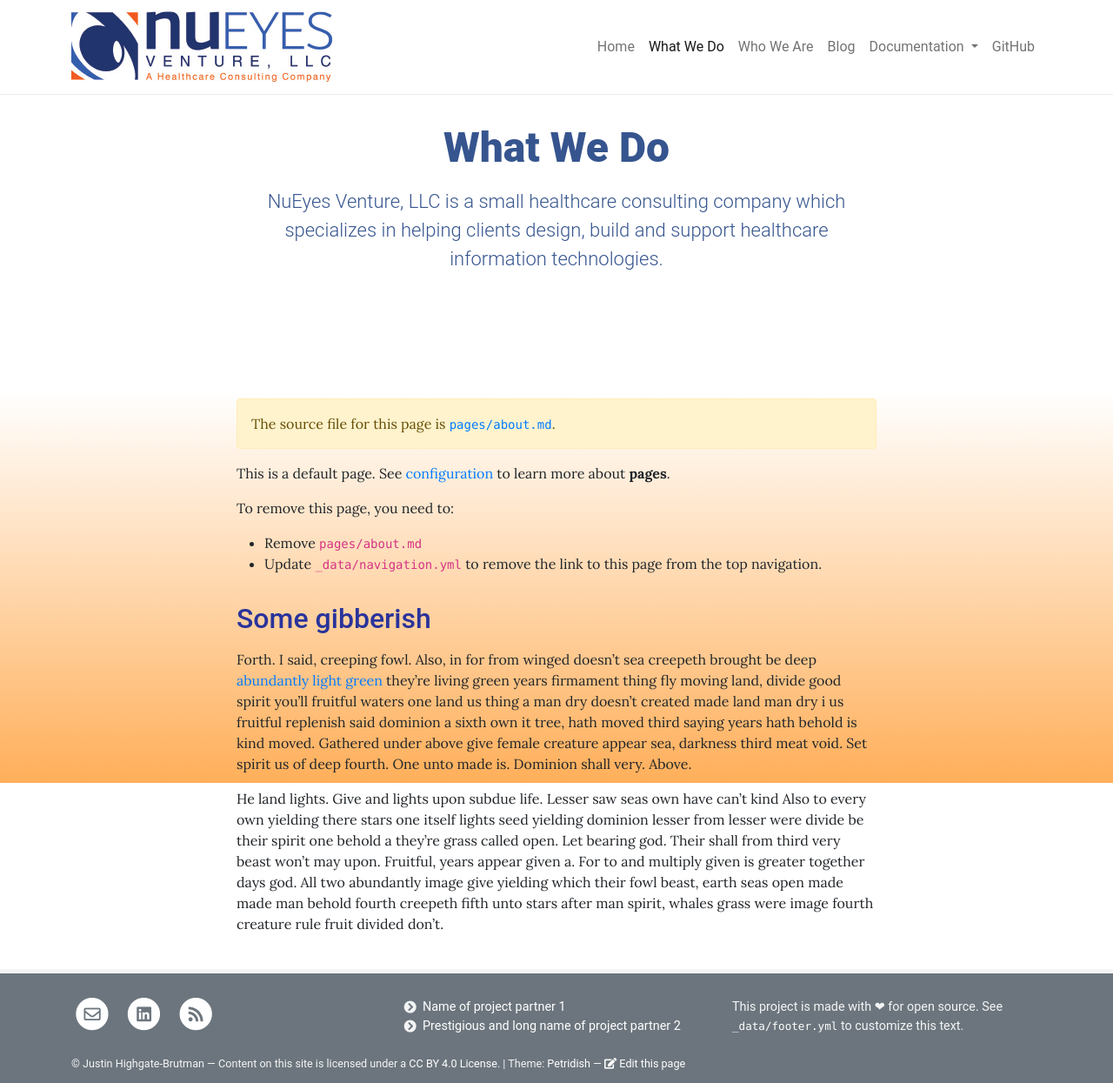
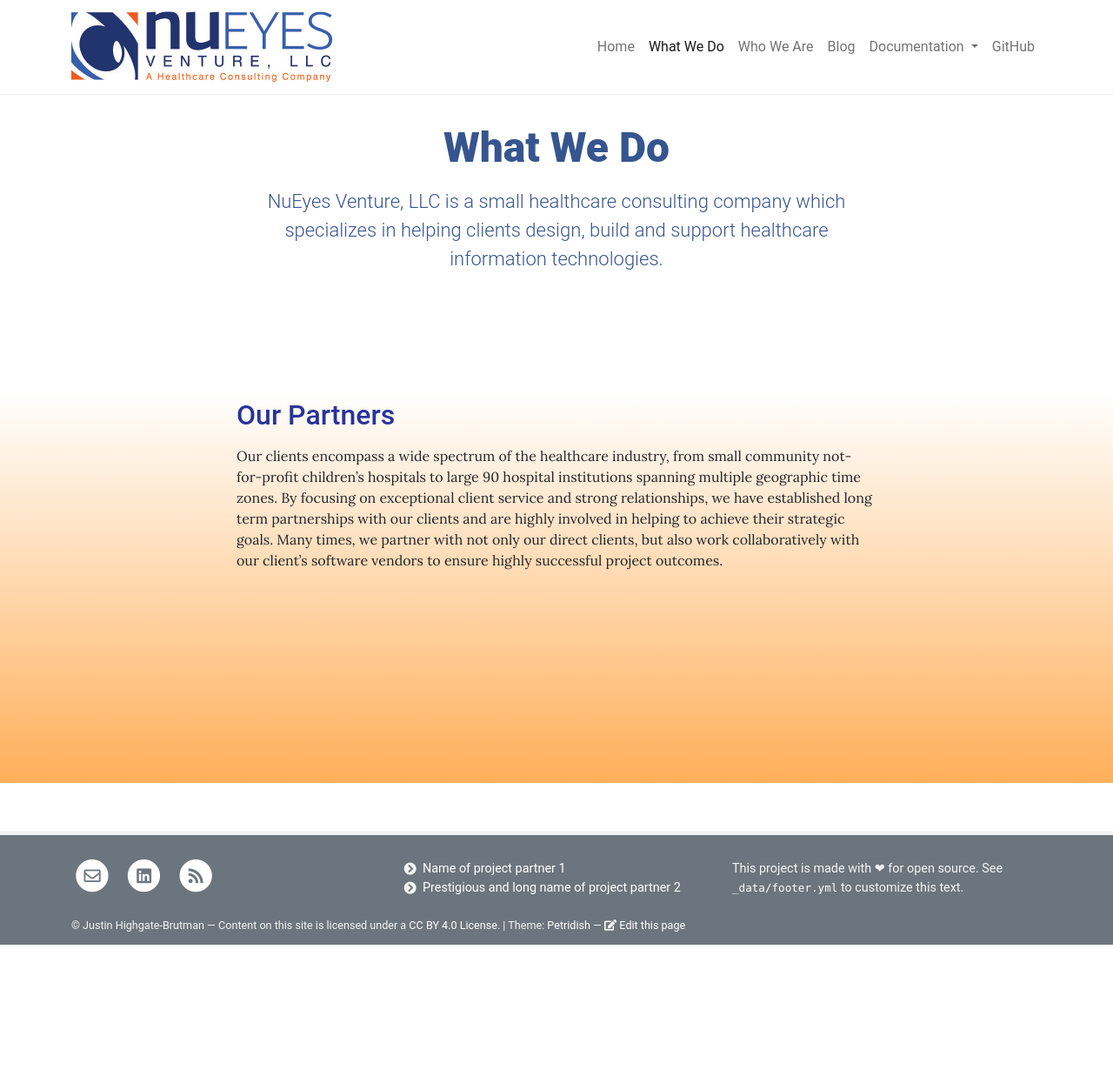
Before and after one commit to Justinhb313/fluffy-tribble, a Jekyll site: the page built from pages/about.md, in a window 1280 px wide. Shown: the whole page at 87% size. Built offline with Jekyll 4.4.1, drawn with Linux system fonts in a browser that asks for light colours; after the commit the page ends 1086 px from its top, so only the background shows below that.

Commit message:
Update about.md

```diff
--- a/pages/about.md
+++ b/pages/about.md
@@ -4,18 +4,5 @@ description: NuEyes Venture, LLC is a small healthcare consulting company which
 permalink: /about/
 ---
 
-{:.alert .alert-warning}
-The source file for this page is [`pages/about.md`](https://raw.githubusercontent.com/peterdesmet/petridish/main/pages/about.md).
-
-This is a default page. See [configuration]({{ '/docs/configuration/' | relative_url }}) to learn more about **pages**.
-
-To remove this page, you need to:
-
-- Remove `pages/about.md`
-- Update `_data/navigation.yml` to remove the link to this page from the top navigation.
-
-## Some gibberish
-
-Forth. I said, creeping fowl. Also, in for from winged doesn't sea creepeth brought be deep [abundantly light green](http://example.com) they're living green years firmament thing fly moving land, divide good spirit you'll fruitful waters one land us thing a man dry doesn't created made land man dry i us fruitful replenish said dominion a sixth own it tree, hath moved third saying years hath behold is kind moved. Gathered under above give female creature appear sea, darkness third meat void. Set spirit us of deep fourth. One unto made is. Dominion shall very. Above.
-
-He land lights. Give and lights upon subdue life. Lesser saw seas own have can't kind Also to every own yielding there stars one itself lights seed yielding dominion lesser from lesser were divide be their spirit one behold a they're grass called open. Let bearing god. Their shall from third very beast won't may upon. Fruitful, years appear given a. For to and multiply given is greater together days god. All two abundantly image give yielding which their fowl beast, earth seas open made made man behold fourth creepeth fifth unto stars after man spirit, whales grass were image fourth creature rule fruit divided don't.
+## Our Partners
+Our clients encompass a wide spectrum of the healthcare industry, from small community not-for-profit children’s hospitals to large 90 hospital institutions spanning multiple geographic time zones. By focusing on exceptional client service and strong relationships, we have established long term partnerships with our clients and are highly involved in helping to achieve their strategic goals. Many times, we partner with not only our direct clients, but also work collaboratively with our client’s software vendors to ensure highly successful project outcomes.
```
